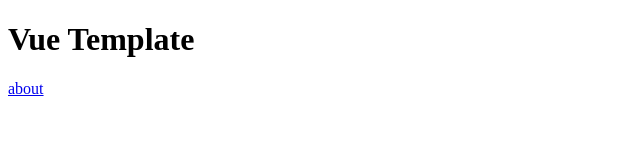
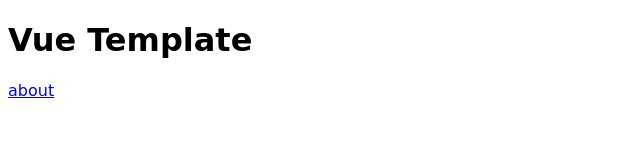
Before and after one commit to 716green/vue-html-template, a website: page index.html in a window 1280 px wide. Shown: the whole page, without its empty margins (0-640 px from the left). Drawn offline with nearby package versions, Linux system fonts and the light colour scheme.

Commit message:
finished basic layout

```diff
--- a/index.html
+++ b/index.html
@@ -4,6 +4,7 @@
 <head>
     <title>Vue Template</title>
     <script src="https://unpkg.com/vue/dist/vue.min.js"></script>
+    <link rel="stylesheet" href="./styles.css"></link>
     <!-- <script src="https://unpkg.com/vue-router/dist/vue-router.js"></script> -->
     <script>
         document.addEventListener('DOMContentLoaded', () => {
@@ -16,6 +17,11 @@
             })
         })
     </script>
+    <style>
+        * {
+            font-family: cursive;
+        }
+    </style>
 </head>
 
 <body>
--- /dev/null
+++ b/styles.css
@@ -0,0 +1,4 @@
+* {
+    /* font-family: Verdana, Geneva, Tahoma, sans-serif; */
+    font-family: cursive;
+}
```
